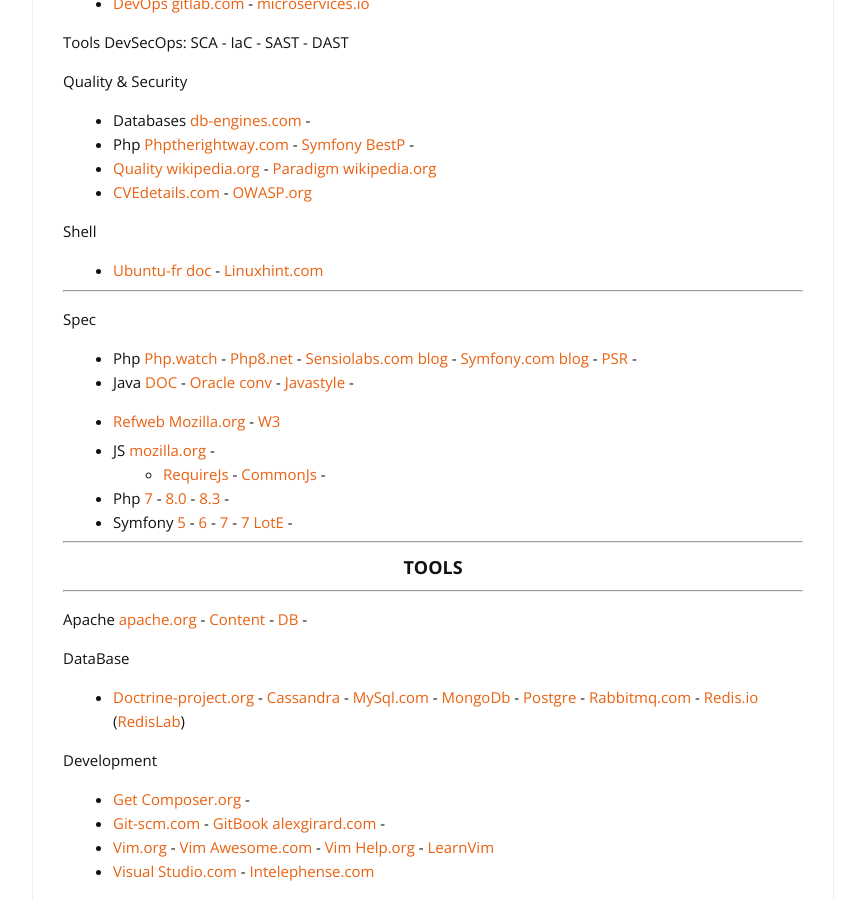
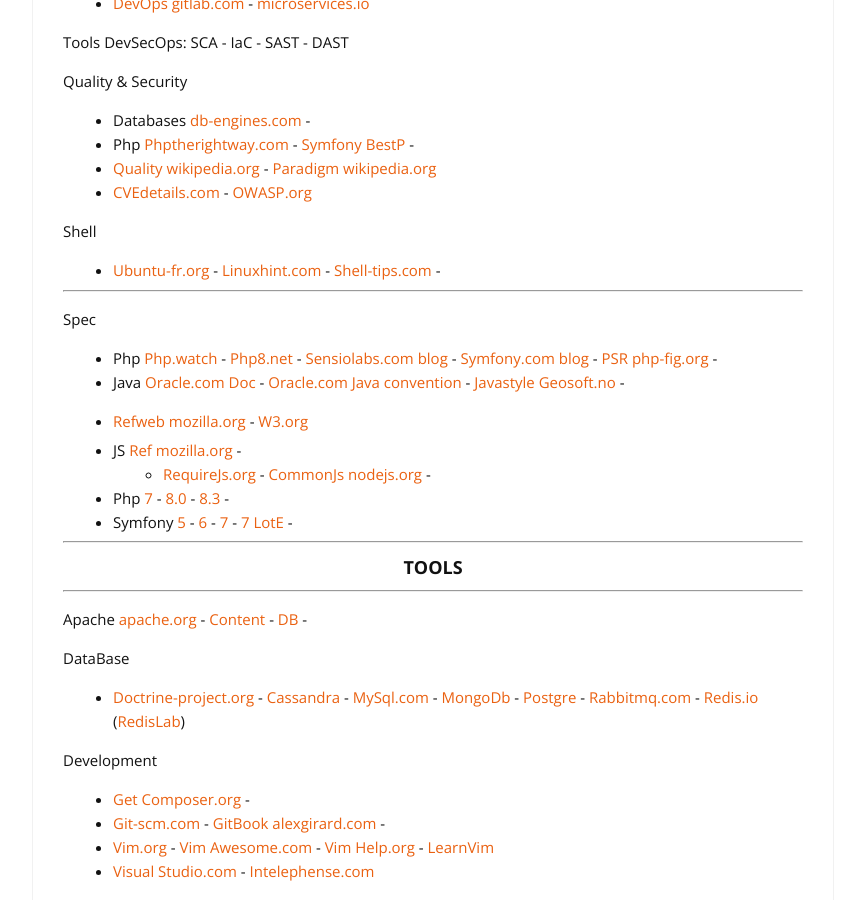
Before and after one commit to cylmat/cylmat.github.io, a Jekyll site: the page built from _pages/USEFUL.md, in a window 1280 px wide and 900 px high, scrolled down 2654 px. Shown: the whole window, without its empty margins (207-1072 px from the left). Built offline with Jekyll 4.4.1, drawn with Linux system fonts in a browser that asks for light colours; nearby versions of some CDN libraries.

Commit message:
Update USEFUL.md

```diff
--- a/_pages/USEFUL.md
+++ b/_pages/USEFUL.md
@@ -42,7 +42,6 @@
 + Vim [vimvalley.com speed](https://vimvalley.com/vim-movement-speed-challenge) - [Learn on irian](https://learnvim.irian.to) - [Vimcasts](http://vimcasts.org/) -
 
 
-
 ### <center>Playgrounds</center>
 
 - Ide: [Replit.com](https://replit.com/~) - [Onecompiler.com](https://onecompiler.com) - [Rextester.com](https://rextester.com/) - [Codapi.org](https://codapi.org) -
@@ -65,7 +64,6 @@
 * Docker: [play-with-docker](https://labs.play-with-docker.com/) -
 * K8s: [Minikube](https://minikube.sigs.k8s.io/docs/start/) -
 * Linux: [Distrosea](https://distrosea.com/) -
-
 
 
 ---
@@ -94,7 +92,6 @@
 - Win [Win malekal.com](https://www.malekal.com/liste-commandes-invite-de-commandes-windows) -
 
 
-
 ---
 ### <center>INFOS & LINKS</center>
 ---
@@ -121,20 +118,19 @@
 * [CVEdetails.com]([cvedetails.com](https://www.cvedetails.com)) - [OWASP.org](https://owasp.org)
 
 Shell
-* [Ubuntu-fr doc](https://doc.ubuntu-fr.org) - [Linuxhint.com](https://linuxhint.com)
+* [Ubuntu-fr.org](https://doc.ubuntu-fr.org) - [Linuxhint.com](https://linuxhint.com) - [Shell-tips.com](https://www.shell-tips.com) -
 
 ---
 Spec
 * Php [Php.watch](https://php.watch/versions) - [Php8.net](https://www.php.net/releases/8.0/en.php) -
-[Sensiolabs.com blog](https://blog.sensiolabs.com) - [Symfony.com blog](https://symfony.com/blog) -  [PSR](https://www.php-fig.org/psr) -
-* Java [DOC](https://docs.oracle.com/en/java) - [Oracle conv](https://www.oracle.com/java/technologies/javase/codeconventions-contents.html) - [Javastyle](https://geosoft.no/javastyle.html) -
-* [Refweb Mozilla.org](https://developer.mozilla.org/fr/docs/Web) - [W3](https://www.w3.org)
+[Sensiolabs.com blog](https://blog.sensiolabs.com) - [Symfony.com blog](https://symfony.com/blog) -  [PSR php-fig.org](https://www.php-fig.org/psr) -
+* Java [Oracle.com Doc](https://docs.oracle.com/en/java) - [Oracle.com Java convention](https://www.oracle.com/java/technologies/javase/codeconventions-contents.html) - [Javastyle Geosoft.no](https://geosoft.no/javastyle.html) -
+* [Refweb mozilla.org](https://developer.mozilla.org/fr/docs/Web) - [W3.org](https://www.w3.org)
 
-- JS [mozilla.org](https://developer.mozilla.org/fr/docs/Web/JavaScript/Reference) -
-  + [RequireJs](https://requirejs.org) - [CommonJs](https://nodejs.org/api/modules.html) -
+- JS [Ref mozilla.org](https://developer.mozilla.org/fr/docs/Web/JavaScript/Reference) -
+  + [RequireJs.org](https://requirejs.org) - [CommonJs nodejs.org](https://nodejs.org/api/modules.html) -
 - Php [7](https://www.php.net/manual/fr/migration70.php) - [8.0](https://www.php.net/releases/8.0) - [8.3](https://www.php.net/releases/8.3) -
 - Symfony [5](https://symfony.com/releases/5.0) - [6](https://symfony.com/releases/6.0) - [7](https://symfony.com/releases/7.0) - [7 LotE](https://symfony.com/blog/category/living-on-the-edge/7.0-6.4) -
-
 
 
 ---
```
